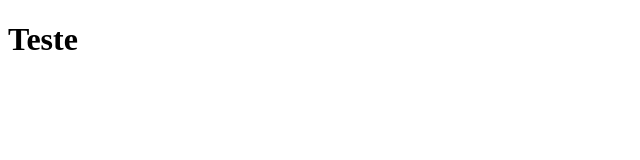
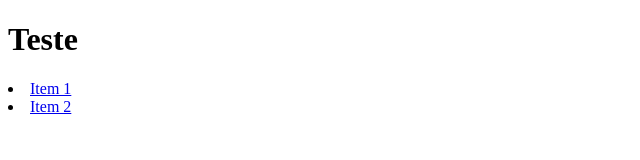
Before and after one commit to franciscasouza/moveis, a plain HTML site: page index.html in a window 1280 px wide. Shown: the whole page, without its empty margins (0-640 px from the left). Drawn offline with Linux system fonts and the light colour scheme.

Commit message:
modificação 2 index

```diff
--- a/index.html
+++ b/index.html
@@ -8,5 +8,13 @@
 </head>
 <body>
     <h1>Teste</h1>
+    <nav class="nav flex-column">
+        <li class="nav-item">
+            <a class="nav-link active" href="#">Item 1</a>
+        </li>
+        <li class="nav-item">
+            <a class="nav-link disabled" href="#" tabindex="-1" aria-disabled="true">Item 2</a>
+        </li>
+    </nav>
 </body>
 </html>
```
